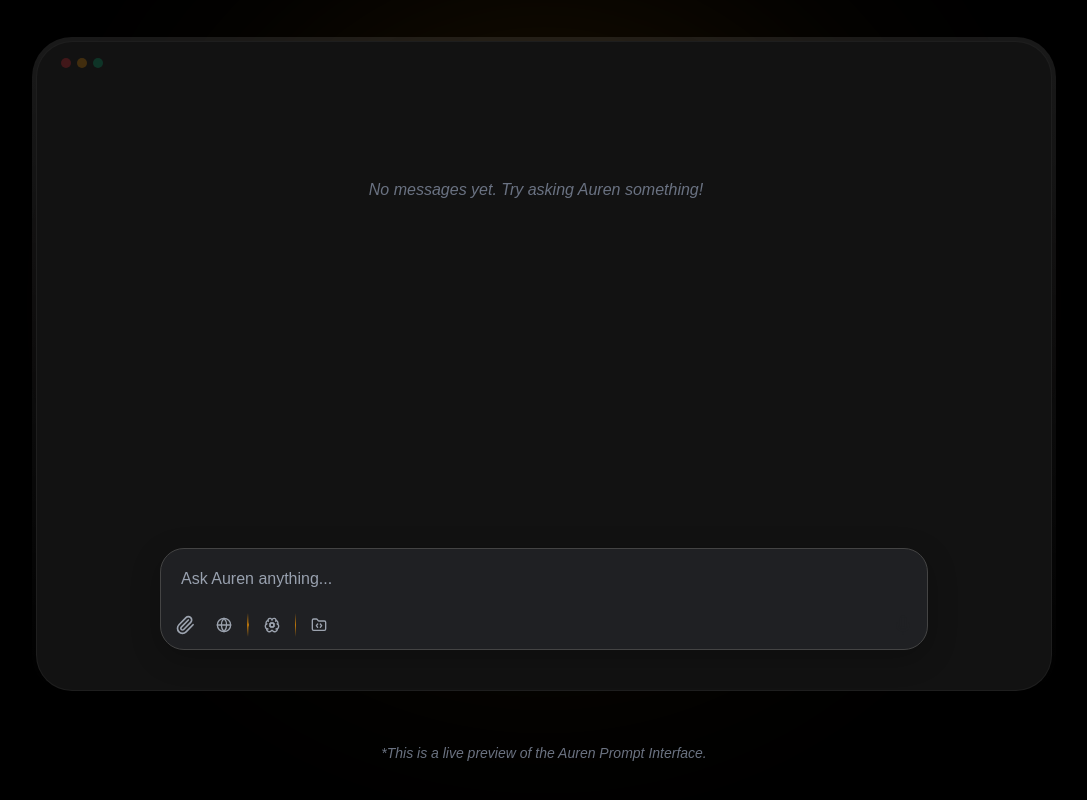
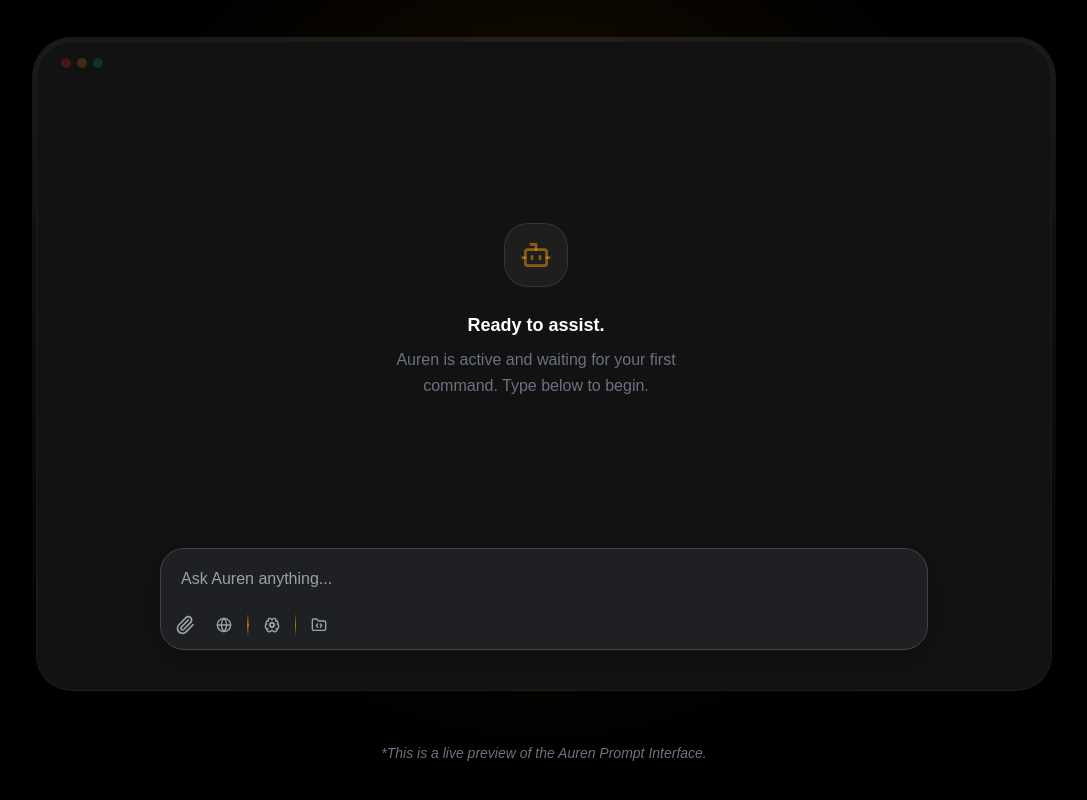
Before and after one commit to grr2292005-commits/auren-ai, a Next.js app: page / in a window 1280 px wide. Shown: the part 4634-5434 px from the top of the page, without its empty margins (96-1183 px from the left). Built offline with nearby package versions, Linux system fonts and the light colour scheme.

Commit message:
feat: implement ChatMessageList component for displaying chat messages, loading states, and a welcome message.

```diff
--- a/src/components/chat-message-list.tsx
+++ b/src/components/chat-message-list.tsx
@@ -28,7 +28,7 @@
     return (
         <div
             ref={scrollRef}
-            className="space-y-6 mb-8 max-h-[600px] overflow-y-auto custom-scrollbar pr-4"
+            className="space-y-6 mb-8 max-h-[600px] flex-grow overflow-y-auto custom-scrollbar pr-4 flex flex-col"
         >
             {messages.map((msg, index) => (
                 <motion.div
@@ -82,8 +82,14 @@
             )}
 
             {messages.length === 0 && !isLoading && (
-                <div className="text-center py-12">
-                    <p className="text-gray-500 italic">No messages yet. Try asking Auren something!</p>
+                <div className="flex-grow flex flex-col items-center justify-center py-12 text-center animate-in fade-in zoom-in-95 duration-700">
+                    <div className="w-16 h-16 rounded-3xl bg-white/5 border border-white/10 flex items-center justify-center mb-6">
+                        <Bot className="w-8 h-8 text-amber-500/50" />
+                    </div>
+                    <h3 className="text-white font-semibold text-lg mb-2">Ready to assist.</h3>
+                    <p className="text-gray-500 max-w-[280px] leading-relaxed">
+                        Auren is active and waiting for your first command. Type below to begin.
+                    </p>
                 </div>
             )}
         </div>
```
